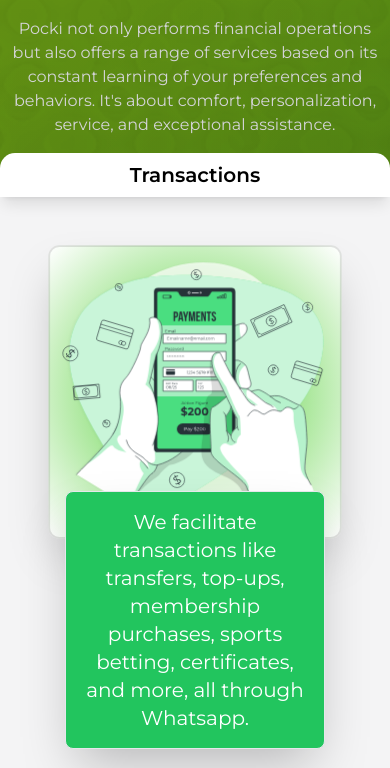
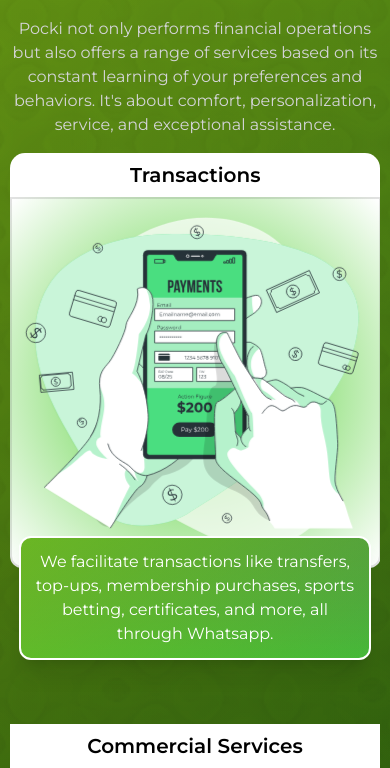
Before and after one commit to cpocket-dev/pocki_landing_page, a React (Vite) app: page / in a window 390 px wide. Shown: the part 1163-1931 px from the top of the page. Built offline with nearby package versions, Linux system fonts and the light colour scheme.

Commit message:
UI Update

```diff
--- /dev/null
+++ b/src/assets/backgrounds/Curves.tsx
@@ -0,0 +1,18 @@
+import * as React from "react"
+import { SVGProps } from "react"
+const CurveUp = (props: SVGProps<SVGSVGElement>) => (
+  <svg
+    xmlns="http://www.w3.org/2000/svg"
+    data-name="Layer 1"
+    preserveAspectRatio="none"
+    viewBox="0 0 1200 120"
+    {...props}
+  >
+    <path
+      fill="#FFF"
+      d="M0 0v7.23c0 58.29 268.63 105.54 600 105.54s600-47.25 600-105.54V0Z"
+      className="shape-fill"
+    />
+  </svg>
+)
+export default CurveUp
--- a/src/components/Conocenos/Conocenos.css
+++ b/src/components/Conocenos/Conocenos.css
@@ -17,7 +17,7 @@
   content: "";
   position: absolute;
   width: 100%;
-  height: 120vh;
+  height: 100%;
   background-image: url(../../assets/backgrounds/bg-texture.png);
   background-position: 0% 0%;
   background-size: 16rem;
@@ -47,12 +47,25 @@
   box-shadow: 1px -4px 20px 9px rgba(0, 0, 0, 0.25);
 }
 
-@keyframes Bounce {
+@keyframes BounceImage {
   0% {
     transform: translateY(0);
   }
   50% {
     transform: translateY(-3px) scale(1.05);
+
+  }
+  100% {
+    transform: translateY(0);
+  }
+}
+
+@keyframes BounceBg {
+  0% {
+    transform: translateY(0);
+  }
+  50% {
+    transform: translateY(-3px) scale(1.15);
 
   }
   100% {
@@ -119,6 +132,27 @@
   transform: translateX(-4rem);
 }
 
+@keyframes rotateGradient {
+  0% {
+    background-position: 0% 50%;
+  }
+  100% {
+    background-position: 100% 100%;
+  }
+}
+
+.services-text-desk {
+  background: linear-gradient(
+    139.58deg,
+    #ffd40061 -0.47%,
+    rgb(255 255 255 / 0%) 77%
+  ),
+  linear-gradient(161deg, #23af2c 9.39%, rgba(255, 255, 255, 0) 83.29%),
+  linear-gradient(0deg, #36cc34, #6b6b6b);
+  background-size: 200% 200%; /* Increase the background size for a smoother transition */
+  animation: rotateGradient 1s ease-in-out infinite alternate; /* Adjust time as needed */
+}
+
 .services-svg {
   background: rgb(0,0,0);
   background: radial-gradient(circle, rgb(71, 204, 38) 0%, rgb(255, 255, 255) 100%);
@@ -127,11 +161,11 @@
 }
 
 .services-img {
-  animation: Bounce 3s ease-in-out infinite, ShadowImg 3s ease-in-out infinite;
+  animation: BounceImage 3s ease-in-out infinite, ShadowImg 3s ease-in-out infinite;
 }
 
 .services-bg {
-  animation: Bounce 3s ease-in-out infinite, ShadowBg 3s ease-in-out infinite;
+  animation: BounceBg 3s ease-in-out infinite, ShadowBg 3s ease-in-out infinite;
   animation-delay: 0.4s;
 }
 
@@ -150,25 +184,17 @@
 
 /* Responsive */
 
-@media (max-width: 655px) {
-  .features-cont::before {
-    height: 200vh;
-    box-shadow: none;
-  }
-}
-
 @media (max-width: 768px) {
-  .features-cont::before {
-    height: 200vh;
-    box-shadow: none;
-  }
+/*   .services-display {
+    max-width: 100% !important;
+  } */
 }
 
 @media (max-width: 1024px) {
   .services-display {
     background-color: transparent;
     box-shadow: none;
-    max-width: 40rem !important;
+    /* max-width: 40rem !important; */
   }
 
   .services0 {
@@ -176,28 +202,28 @@
   }
 
   .services-text0 {
-    transform: translateY(-4rem);
+    transform: translateY(-2rem);
   }
   .services1 {
     flex-direction: row;
   }
 
   .services-text1 {
-    transform: translateY(-4rem);
+    transform: translateY(-2rem);
   }
   .services2 {
     flex-direction: row-reverse;
   }
 
   .services-text2 {
-    transform: translateY(-4rem);
+    transform: translateY(-2rem);
   }
   .services3 {
     flex-direction: row;
   }
 
   .services-text3 {
-    transform: translateY(-4rem);
+    transform: translateY(-2rem);
   }
 }
 
--- a/src/components/Conocenos/Conocenos.jsx
+++ b/src/components/Conocenos/Conocenos.jsx
@@ -9,7 +9,7 @@
   return (
     <>
       <div
-        className="features-cont w-full flex flex-col items-center pb-12 h-max lg:h-[100vh] overflow-visible"
+        className="features-cont w-full flex flex-col items-center pb-12 h-max lg:h-[100vh] overflow-visible relative"
         id="conocenos"
       >
         <div className="features-top flex flex-col justify-start content-center items-center pt-20 pb-4 overflow-visible">
@@ -44,7 +44,7 @@
         </div>
 
         <div
-          className="services-display h-full flex w-full"
+          className="services-display h-full flex w-[95%] md:w-[75vw]"
           data-aos="zoom-out"
           data-aos-once="true"
           data-aos-delay="500"
--- a/src/utils/Servicios.jsx
+++ b/src/utils/Servicios.jsx
@@ -30,7 +30,7 @@
           direction="horizontal"
           modules={[Autoplay, Pagination]}
           pagination={{ clickable: true, disableOnInteraction: false }}
-          className="h-full overflow-hidden w-full max-w-[70%] bg-zinc-100 rounded-xl"
+          className="h-full overflow-hidden w-full bg-zinc-100 rounded-xl"
           autoplay={{
             delay: 6000,
             disableOnInteraction: false,
@@ -57,7 +57,7 @@
                     )}
                   </div>
                   <p
-                    className={`services-text services-text${index} z-[1] text-xl font-extralight h-max rounded-lg p-4 max-w-[30%] bg-green-500 shadow-2xl border odd:translate-x-[-3rem] text-white right-0`}
+                    className={`services-text-desk services-text services-text${index} z-[1] text-xl font-extralight h-max rounded-2xl p-4 max-w-[30%] shadow-2xl odd:translate-x-[-3rem] text-white right-0`}
                   >
                     {s.text}
                   </p>
@@ -67,20 +67,20 @@
           })}
         </Swiper>
       ) : (
-        <div className="flex flex-col gap-8">
+        <div className="flex flex-col gap-8 h-[50%] justify-center content-center items-center">
           {services.map((s, index) => {
             const ServiceImage = Images[s.serviceImage];
             const ServiceBg = Images[s.serviceBg];
 
             return (
-              <div key={index} className="rounded-xl">
-                <p className="flex justify-center items-center text-xl shadow-lg font-bold z-[2] h-[10%] w-full text-center bg-white py-2 w-full">
+              <div key={index} className="rounded-xl overflow-visible w-full">
+                <p className="flex justify-center items-center text-xl  font-bold z-[2] h-[10%] text-center bg-white py-2 w-full">
                   {s.title}
                 </p>
                 <div
-                  className={`services-image-cont w-full h-[90%] p-8 flex flex-col justify-center items-center relative text-center overflow-hidden -z-10 services${index} bg-zinc-100`}
+                  className={`services-image-cont w-full flex flex-col justify-center items-center relative text-center overflow-hidden -z-10 services${index} bg-transparent`}
                 >
-                  <div className="services-svg flex w-full h-[90%] scale-[0.9] items-center content-center overflow-visible justify-center rounded-xl shadow-2xl">
+                  <div className="services-svg flex w-full h-[90%]  items-center content-center overflow-visible justify-center rounded-b-xl">
                     {ServiceImage && (
                       <ServiceImage className="services-img absolute max-h-[130%] overflow-visible" />
                     )}
@@ -88,11 +88,13 @@
                       <ServiceBg className="services-bg max-h-[130%] absolute overflow-visible" />
                     )}
                   </div>
-                  <p
-                    className={`services-text services-text${index} z-[1] text-xl font-extralight h-max rounded-lg p-4 max-w-[80%] bg-green-500 shadow-2xl border odd:translate-x-[-3rem] text-white right-0`}
+                  <div
+                    className={`services-text services-text${index} z-[1] text-base font-extralight overflow-visible rounded-lg max-w-[100%]`}
                   >
+                    <p className="services-text-desk shadow-xl rounded-xl p-3 w-[95%] mx-auto border-2 text-white border-white">
                     {s.text}
-                  </p>
+                    </p>
+                  </div>
                 </div>
               </div>
             );
```
